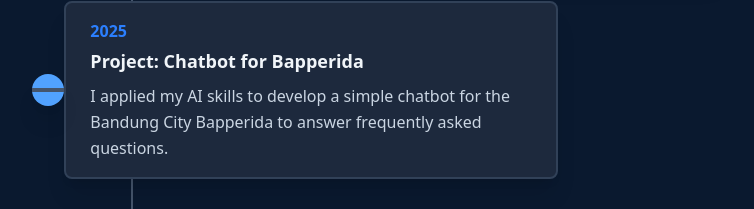
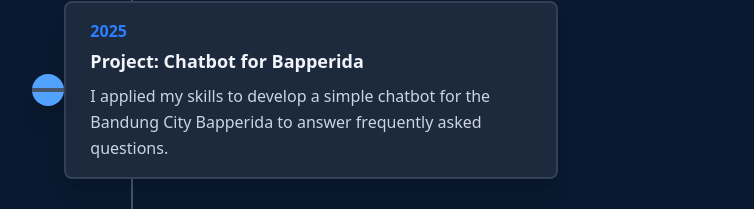
Before and after one commit to farisalfrz/portfolio-web, a Next.js app: page / in a window 1280 px wide. Shown: the part 2359-2568 px from the top of the page, without its empty margins (509-1263 px from the left). Built offline with nearby package versions, Linux system fonts and the light colour scheme.

Commit message:
Edit Journey

```diff
--- a/src/data/journey.ts
+++ b/src/data/journey.ts
@@ -53,7 +53,7 @@
         year: "2025",
         title: "Project: Chatbot for Bapperida",
         description:
-            "I applied my AI skills to develop a simple chatbot for the Bandung City Bapperida to answer frequently asked questions.",
+            "I applied my skills to develop a simple chatbot for the Bandung City Bapperida to answer frequently asked questions.",
     },
     {
         id: 9,
```
